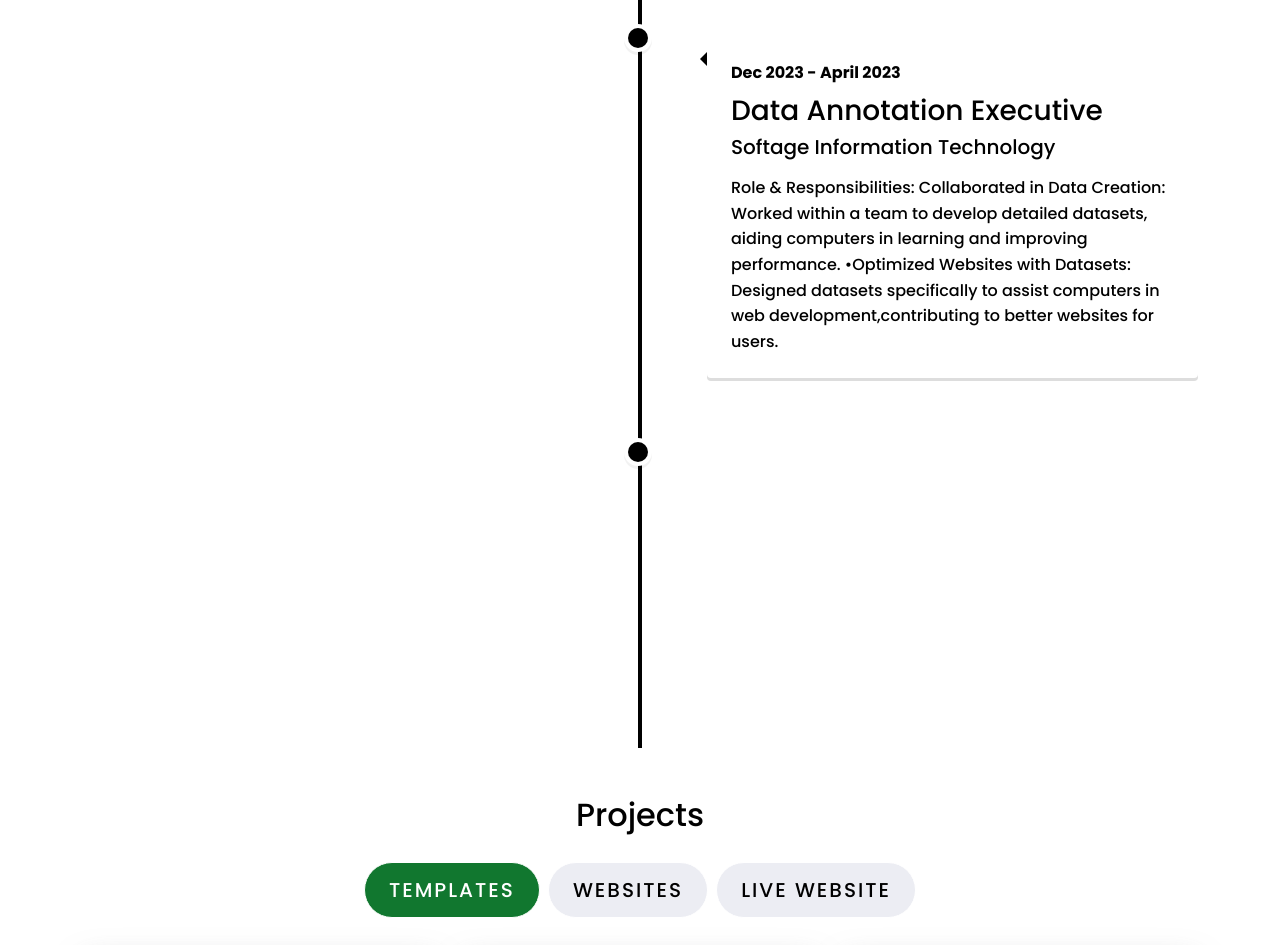
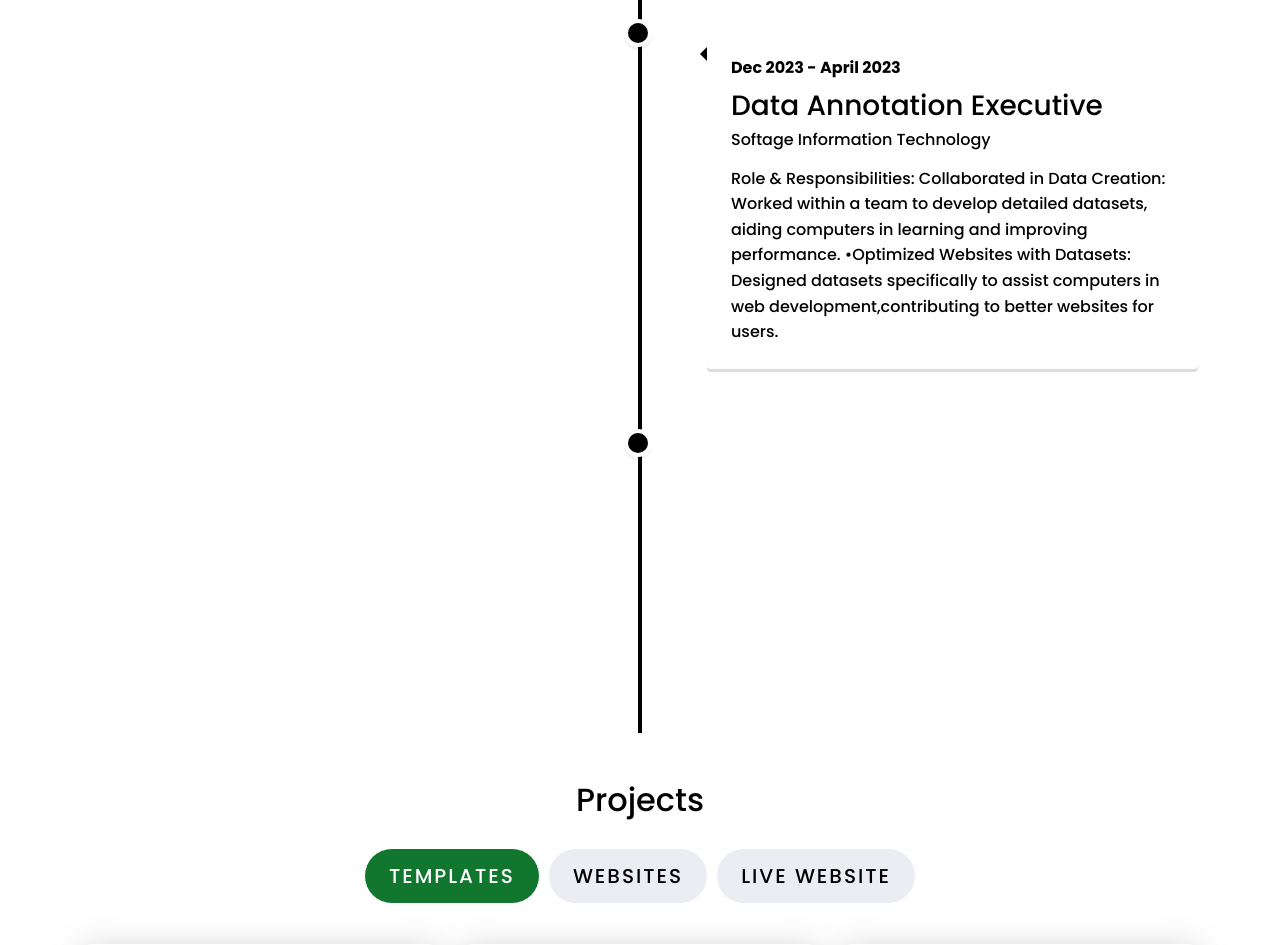
Before and after one commit to Asifmzn12/MyPortfolio, a React (Vite) app: page / in a window 1280 px wide. Shown: the part 3080-4025 px from the top of the page. Built offline with nearby package versions, Linux system fonts and the light colour scheme.

Commit message:
changes into experience

```diff
--- a/src/Experience.jsx
+++ b/src/Experience.jsx
@@ -22,7 +22,7 @@ function Experience() {
             >
                <p className='fw-bold my-2'>{experience.date}</p>
               <h3 className="vertical-timeline-element-title">{experience.title}</h3>
-              <h5 className="vertical-timeline-element-subtitle my-2">{experience.company}</h5>
+              <h6 className="vertical-timeline-element-subtitle my-2">{experience.company}</h6>
               <p>
                 Role & Responsibilities: {experience.role}
               </p>
```
